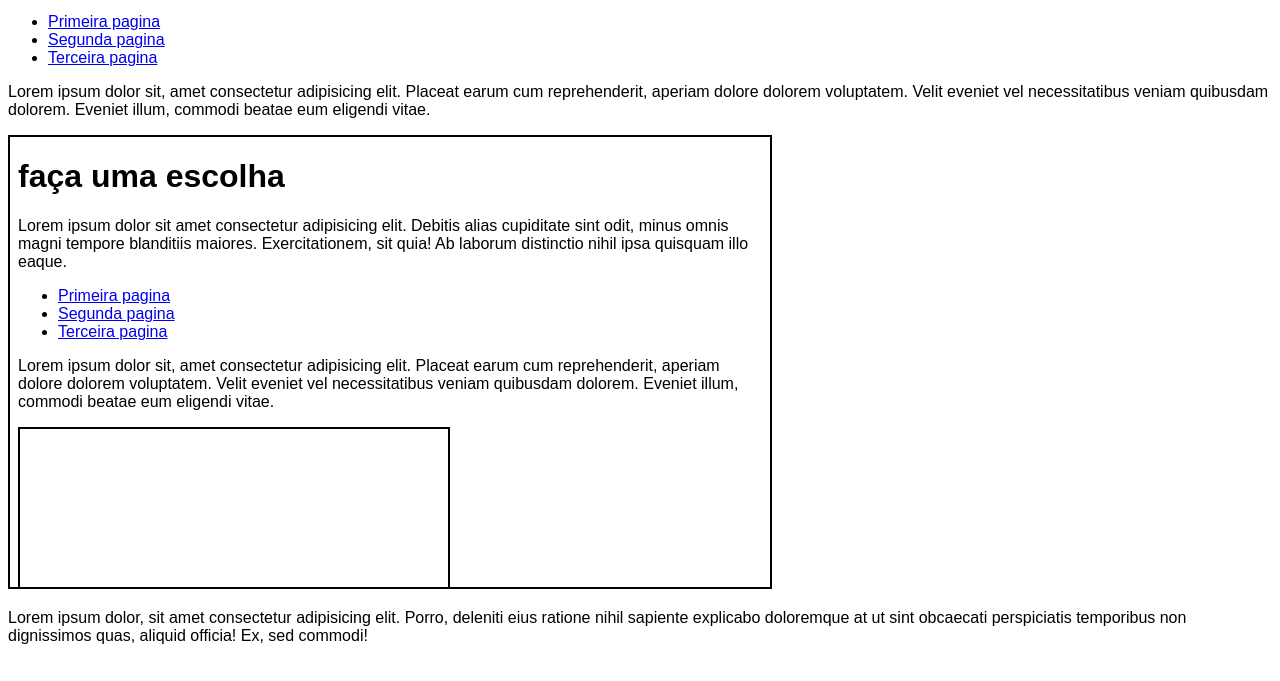
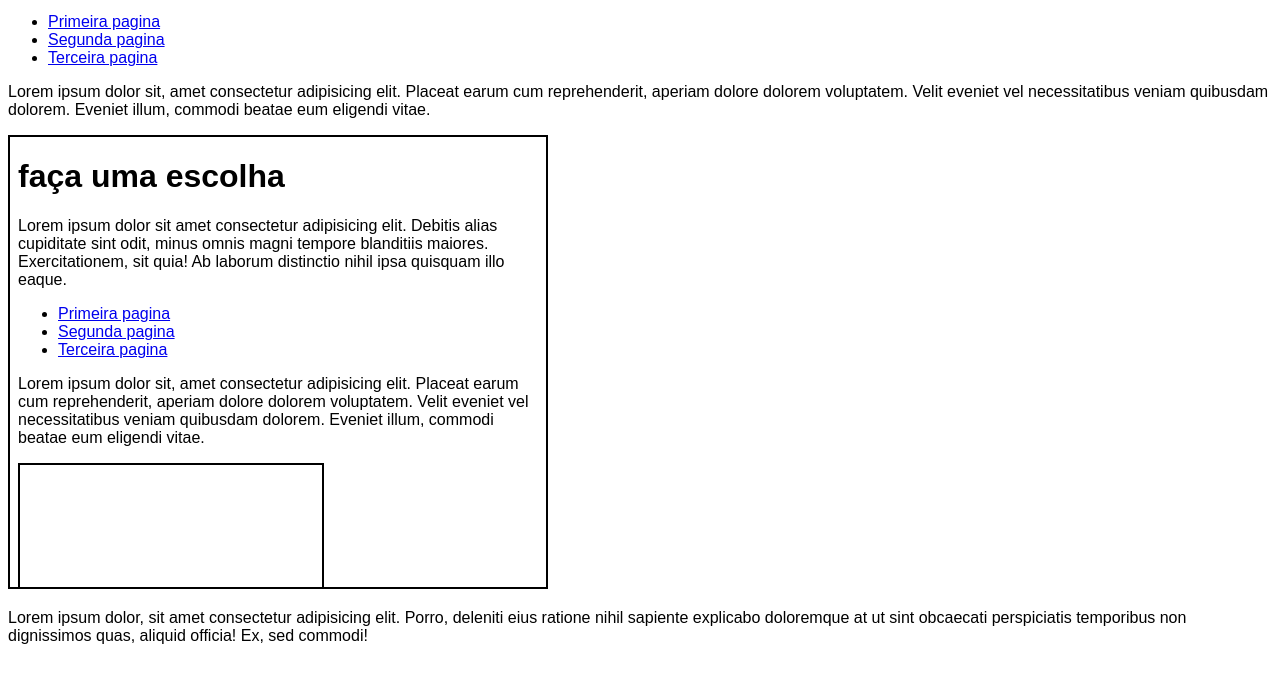
Before and after one commit to lucky-mania/html-css, a plain HTML site: page HTML-CSS-mod4/iframe/iframe.html in a window 1280 px wide. Shown: the part 119-800 px from the top of the page. Drawn offline with Linux system fonts and the light colour scheme.

Commit message:
largura do iframe

```diff
--- a/HTML-CSS-mod4/iframe/iframe.html
+++ b/HTML-CSS-mod4/iframe/iframe.html
@@ -9,9 +9,10 @@
             font-family: Arial, Helvetica, sans-serif;
         }
         iframe#tela{
-            width: 95vh;/*largura da tela inteira*/
+            width: 67vh;/*largura da tela inteira*/
             border: 2px solid black;
             height: 450px;
+
         }
     </style>
 </head>
```
